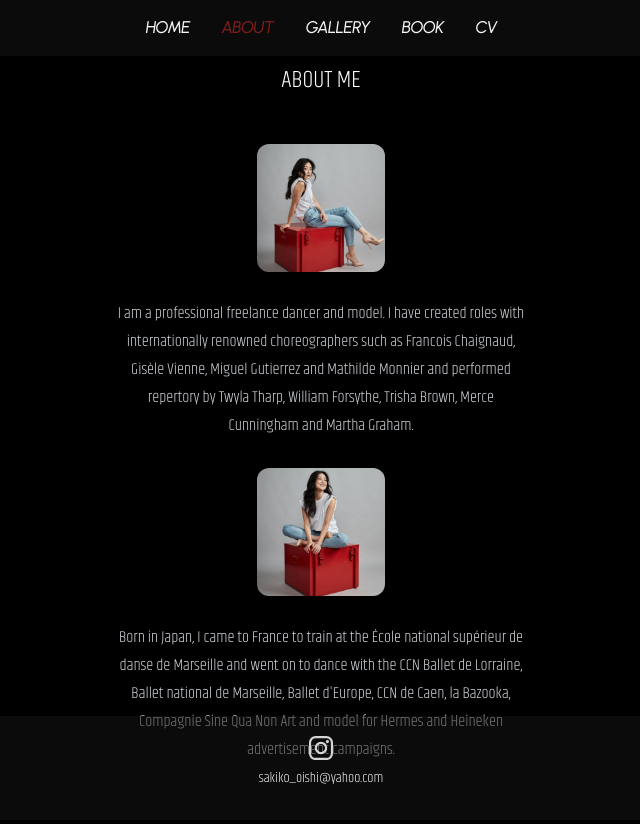
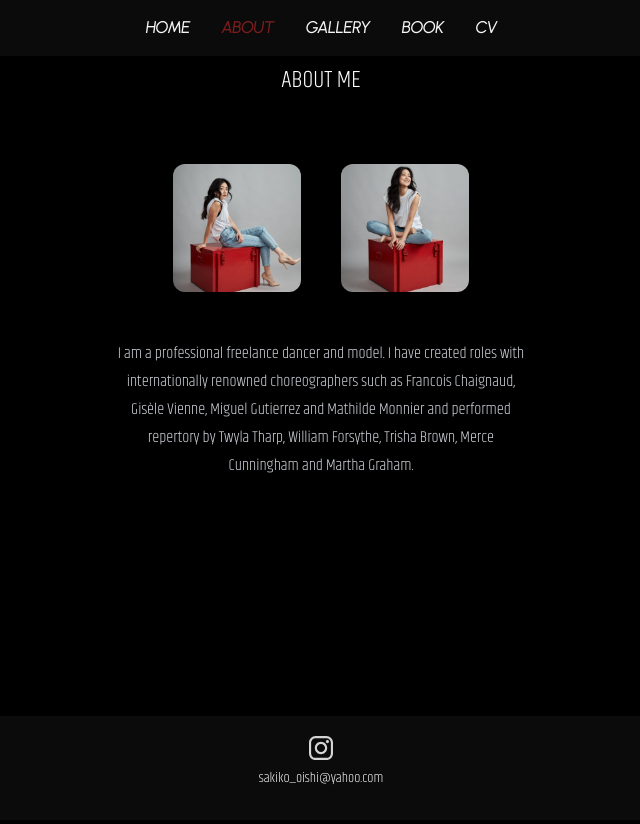
Before and after one commit to VivienIngrams/Sakiko, a Next.js app: page /About in a window 1280 px wide. Shown: the top 824 px of the page, without its empty margins (319-959 px from the left). After the commit the page ends 800 px from the top, so only its background shows below. Built offline with nearby package versions, Linux system fonts and the light colour scheme.

Commit message:
Fixing errors for production

```diff
--- a/src/pages/About.tsx
+++ b/src/pages/About.tsx
@@ -18,26 +18,27 @@ const About: FC = memo(() => {
             className={classNames('col-span-1 flex flex-col items-center gap-y-6', {
               'md:col-span-4': !!profileImageSrc,
             })}>
-            <div className="flex flex-col items-center gap-y-2">
+            <div className="flex w-auto flex-col items-center gap-y-2">
               <h2 className="mb-10 text-center text-2xl font-thin uppercase text-white">About me</h2>
+              <div className="flex ">
                 {!!profileImageSrc && (
-                <div className="col-span-1 flex justify-center md:justify-start">
+                  <div className="col-span-1 m-5 flex justify-center md:justify-start">
                     <div className="relative h-40 w-40 overflow-hidden rounded-xl md:h-32 md:w-32">
                       <Image alt="about-me-image" layout="fill" objectFit="cover" src={profileImageSrc} />
                     </div>
                   </div>
                 )}
-              <p className="prose prose-sm p-5 text-center font-khand font-thin text-gray-300 sm:prose-base">
-                {description}
-              </p>
                 {!!profileImageSrc && (
-                <div className="col-span-1 flex justify-center md:justify-start">
+                  <div className="col-span-1 m-5 flex justify-center md:justify-start">
                     <div className="relative h-40 w-40 overflow-hidden rounded-xl md:h-32 md:w-32">
                       <Image alt="about-me-image" layout="fill" objectFit="cover" src={bookImageSrc} />
                     </div>
                   </div>
                 )}{' '}
-              <p className="prose prose-sm p-5 text-center font-thin text-gray-300 sm:prose-base">{description2}</p>
+              </div>
+              <p className="prose prose-sm p-5 text-center font-khand font-thin text-gray-300 sm:prose-base">
+                {description}
+              </p>
             </div>
           </div>
         </div>
--- a/src/pages/Book.tsx
+++ b/src/pages/Book.tsx
@@ -20,7 +20,7 @@ const Book: FC = memo(() => {
             })}>
             <div className="flex flex-col items-center gap-y-5"></div>
             <h2 className="text-center text-2xl font-thin uppercase text-white">Book</h2>
-            <ul className="grid grid-cols-3 col-span-5 gap-5 sm:grid-cols-3 ">
+            <ul className="grid grid-cols-3  gap-5 sm:grid-cols-3 ">
               {aboutItems.map(({label, text, Icon}, idx) => (
                 <li className="col-span-1 flex  gap-x-2" key={idx}>
                   {Icon && <Icon className="h-5 w-5 text-white" />}
--- a/src/pages/Gallery.tsx
+++ b/src/pages/Gallery.tsx
@@ -2,6 +2,7 @@
 import {ChevronUpIcon} from '@heroicons/react/outline';
 import classNames from 'classnames';
 import Image from 'next/image';
+import Link from 'next/link';
 import {FC, memo} from 'react';
 
 // import useDetectOutsideClick from '../../hooks/useDetectOutsideClick';
@@ -63,7 +64,7 @@ const Gallery: FC = memo(() => {
         <div className="mb-20 flex flex-col gap-y-8">
           <h2 className="self-center text-xl font-bold text-white">Hands</h2>
           <div className=" w-full columns-2 md:columns-3 lg:columns-4">
-            {galleryItemsHands.map((item: {image: any}, index: any) => {
+            {galleryItemsHands.map((item, index) => {
               const {image} = item;
               return (
                 <div className="pb-6" key={`${index}`}>
@@ -101,11 +102,11 @@ const Gallery: FC = memo(() => {
         </div>
       </Section>
       <div className="inset-x-0 -bottom-4 flex justify-center sm:-top-6">
-        <a
+        <Link
           className="rounded-full bg-neutral-100 p-1 ring-white ring-offset-2 ring-offset-gray-700/80 focus:outline-none focus:ring-2 sm:p-2"
           href='/Gallery'>
           <ChevronUpIcon className="h-6 w-6 bg-transparent sm:h-8 sm:w-8" />
-        </a>
+        </Link>
       </div>
       <Footer />
     </>
```
Lines whose indentation alone changed are shown as unchanged.
